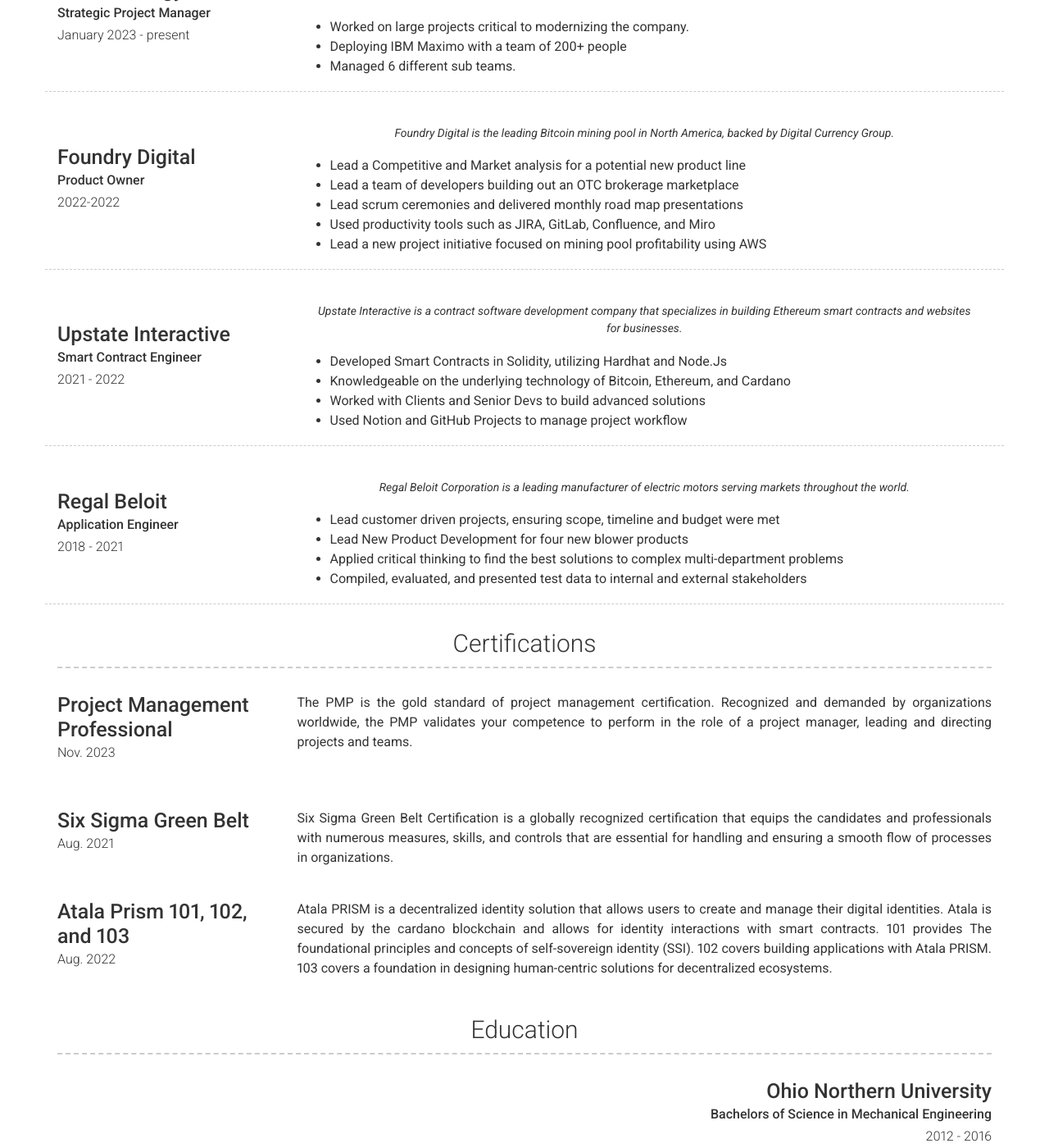
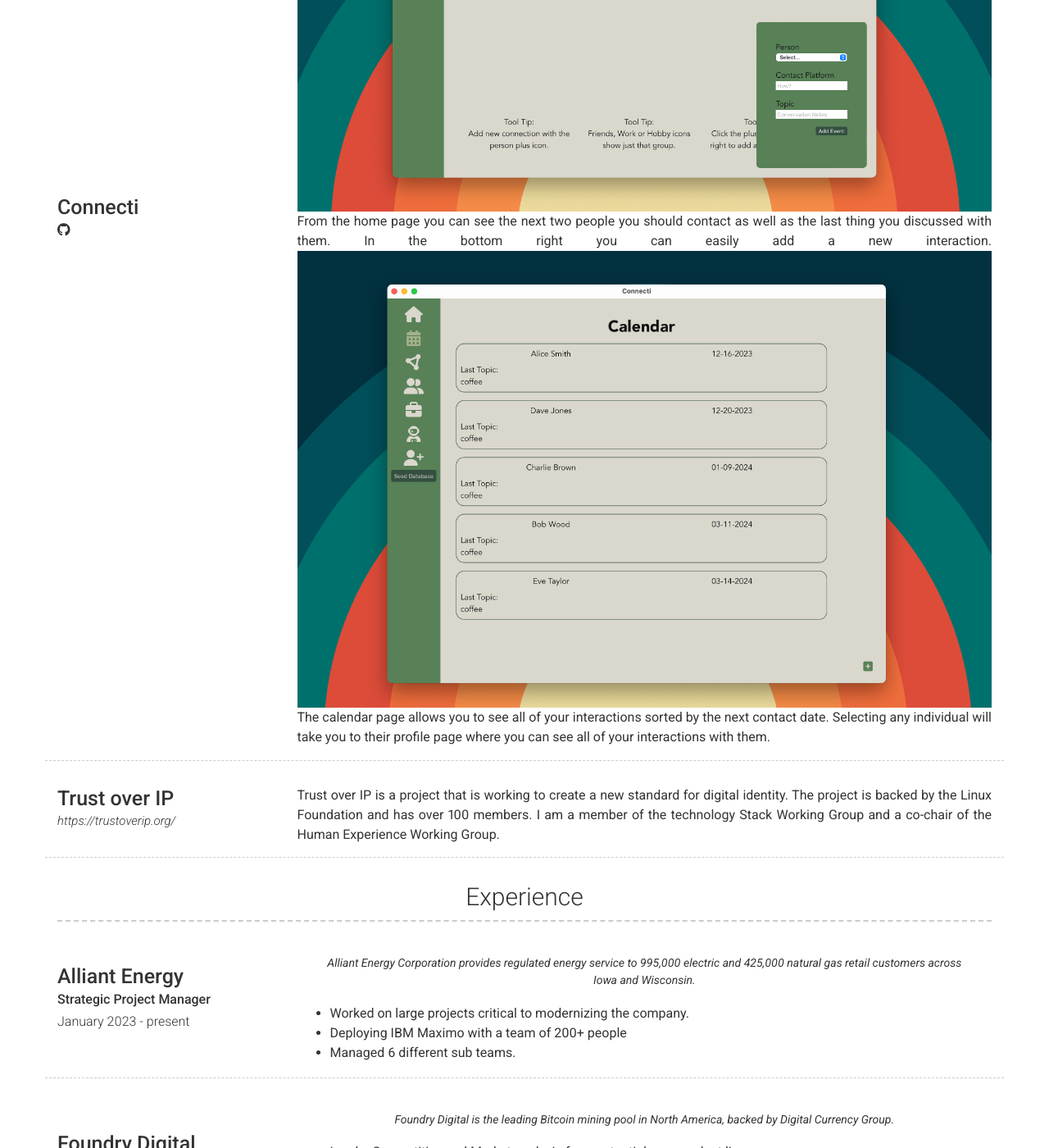
Before and after one commit to andywoodruff6/andywoodruff6.github.io, a Jekyll site: the page built from index.md, in a window 1280 px wide and 1400 px high, scrolled down 994 px. Shown: the whole window at 82% size. Built offline with Jekyll 4.4.1, drawn with Linux system fonts in a browser that asks for light colours; nearby versions of some CDN libraries.

Commit message:
Finished Connecti

```diff
--- a/_config.yml
+++ b/_config.yml
@@ -75,6 +75,10 @@
         #   Short overview of the project (optional)
         description: | # this will include new lines to allow paragraphs
           Connecti is a desktop app that allows users to log social interactions that they have with their friends and colleagues and then provides reminders if too much time has past since the last time you connected. The app is built using Tauri, Vue and Rust.
+          ![Connecti Home](images/connecti-home.png)
+          From the home page you can see the next two people you should contact as well as the last thing you discussed with them. In the bottom right you can easily add a new interaction.
+          ![Connecti Calendar](images/connecti-calendar.png)
+          The calendar page allows you to see all of your interactions sorted by the next contact date. Selecting any individual will take you to their profile page where you can see all of your interactions with them.
       - layout: left
         border: weak  # Value of `weak` will display a weak border below this item. # Any
                       # other value (or no value) means no border will be displayed
```
Also changed, not shown: images/connecti-calendar.png (added), images/connecti-home.png (added).
